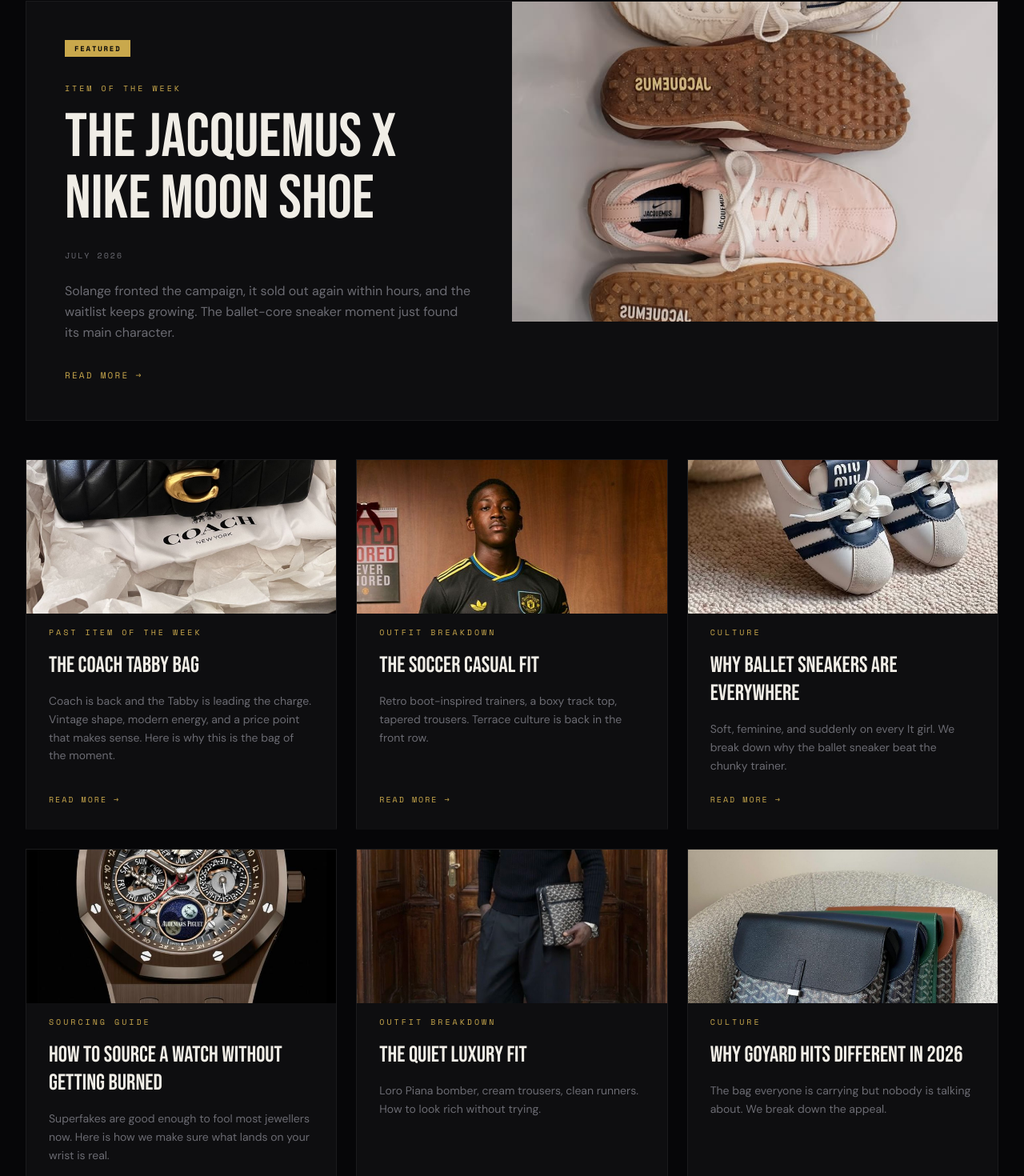
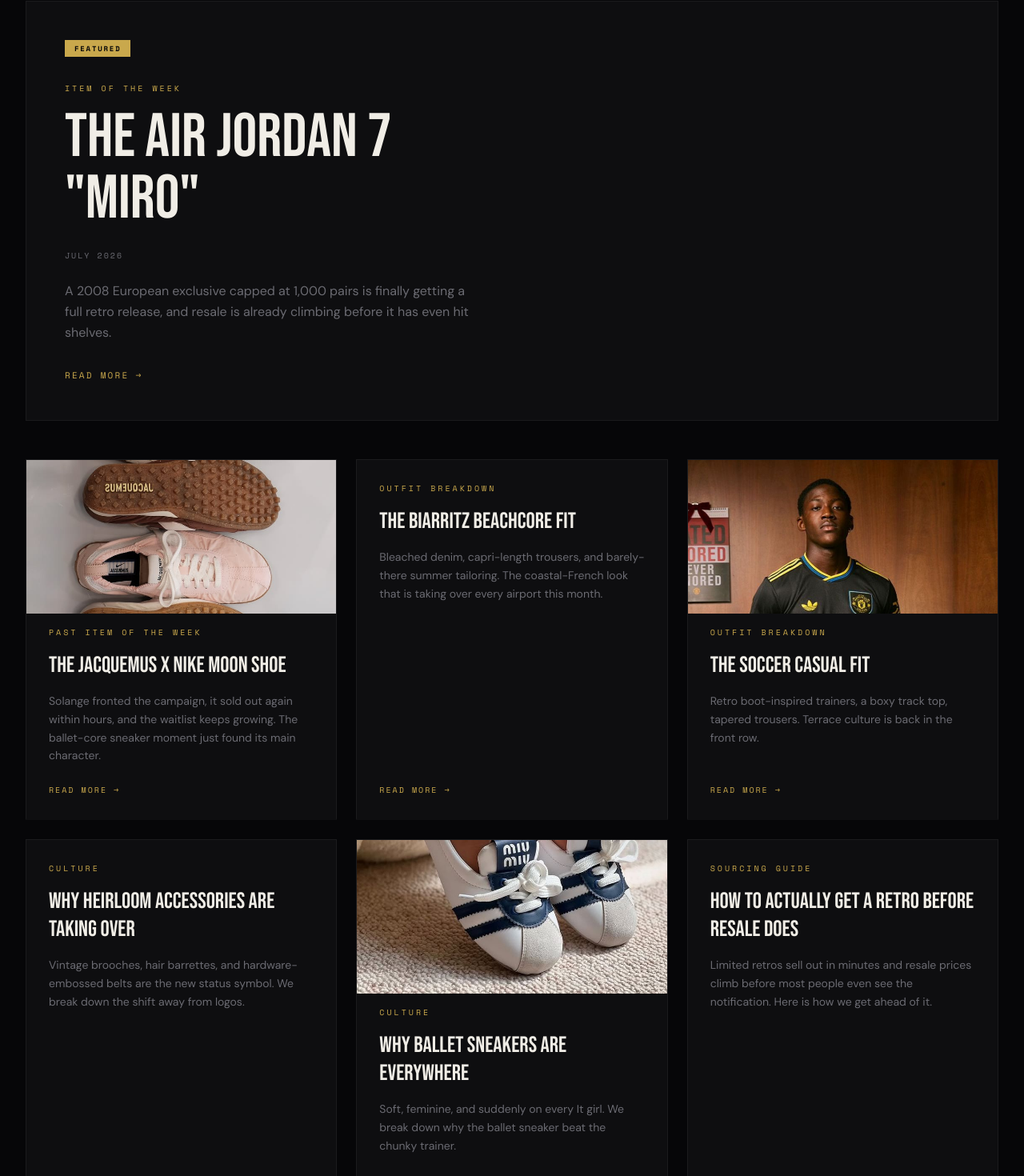
Before and after one commit to TS-Digital/my-sourceflow, a Next.js app in the folder the-shopper/: page /journal in a window 1280 px wide. Shown: the part 454-1924 px from the top of the page at 80% size. Built offline with nearby package versions, Linux system fonts and the light colour scheme; no server answers.

Commit message:
Weekly journal rotation: new Item of the Week + refresh Outfit Breakdown, Culture, Sourcing Guide

```diff
--- a/the-shopper/app/journal/posts.ts
+++ b/the-shopper/app/journal/posts.ts
@@ -15,37 +15,49 @@
 
 export const posts: Post[] = [
   {
+    slug: 'air-jordan-7-miro-item-of-the-week',
+    category: 'ITEM OF THE WEEK',
+    title: 'THE AIR JORDAN 7 "MIRO"',
+    date: 'July 2026',
+    featured: true,
+    excerpt:
+      'A 2008 European exclusive capped at 1,000 pairs is finally getting a full retro release, and resale is already climbing before it has even hit shelves.',
+    heroHeight: 'h-72 md:h-[600px]',
+    content: [
+      'The original Miro dropped in Europe only back in 2008, inspired by Michael Jordans 1992 Barcelona Olympic run and the vibrant, abstract print of Spanish artist Joan Miro. Only 1,000 pairs existed. It has been a cult grail ever since, fetching four figures on the resale market whenever a pair surfaces.',
+      'Now it is finally getting a proper wide retro. Same silhouette, same Miro-inspired colour explosion on the upper, more pairs in circulation, but early raffle numbers suggest demand is still going to blow past supply.',
+      'This is the AJ7 at its loudest. Where most retros this year lean toward muted, wearable colourways, the Miro print is unapologetic. It is a collectors shoe first and a daily wear second, which is exactly why it holds value the way it does.',
+      'We are tracking every raffle and regional restock for this one right now. Miss the release window and you are straight into resale at a serious markup. Drop a request and we get you in before general release closes.',
+    ],
+  },
+  {
     slug: 'jacquemus-nike-moon-shoe-item-of-the-week',
-    category: 'ITEM OF THE WEEK',
+    category: 'PAST ITEM OF THE WEEK',
     title: 'THE JACQUEMUS X NIKE MOON SHOE',
     date: 'July 2026',
-    featured: true,
     image: '/journal/jacquemus-nike-moon-shoe-item-of-the-week.jp.jpg',
     heroHeight: 'h-72 md:h-[600px]',
     excerpt:
       'Solange fronted the campaign, it sold out again within hours, and the waitlist keeps growing. The ballet-core sneaker moment just found its main character.',
     content: [
-      'Nike dug into the archive for this one. The original Moon Shoe was hand-made by Bill Bowerman for the 1972 Olympic trials — Jacquemus took that silhouette and gave it a ruched nylon upper, an elasticated back, and a Nike Grind outsole. Heritage meets ballet flat. It should not work. It works.',
-      'Three drops in, every colourway has sold out inside hours. Black, university red, white, and now brown, Sail, and pink for the summer run. Retail lists open and close before most people even see the notification.',
-      'This is the ballet sneaker trend at its peak — soft, feminine silhouettes replacing the chunky trainer era, but with enough Nike DNA to stay credible on both sides of the fashion-versus-sneakerhead divide. Celine and Miu Miu have their own versions circling the same energy; this is the one everyone is actually asking us for.',
+      'Nike dug into the archive for this one. The original Moon Shoe was hand-made by Bill Bowerman for the 1972 Olympic trials, Jacquemus took that silhouette and gave it a ruched nylon upper, an elasticated back, and a Nike Grind outsole. Heritage meets ballet flat. It should not work. It works.',
+      'Three drops in, every colourway has sold out inside hours. Black, university red, white, and now brown, sail, and pink for the summer run. Retail lists open and close before most people even see the notification.',
+      'This is the ballet sneaker trend at its peak, soft, feminine silhouettes replacing the chunky trainer era, but with enough Nike DNA to stay credible on both sides of the fashion-versus-sneakerhead divide. Celine and Miu Miu have their own versions circling the same energy; this is the one everyone is actually asking us for.',
       'We are tracking every restock across regions right now. Sizes go in minutes, resale is already inflated, and the next drop date is not public yet. Drop a request and we get you in before the general release.',
     ],
   },
   {
-    slug: 'coach-tabby-bag-item-of-the-week',
-    category: 'PAST ITEM OF THE WEEK',
-    title: 'THE COACH TABBY BAG',
-    date: 'June 2026',
-    image: '/journal/coach-tabby-bag-item-of-the-week.jpg',
-    imagePosition: 'object-bottom',
-    heroImagePosition: 'object-center',
+    slug: 'the-biarritz-beachcore-fit',
+    category: 'OUTFIT BREAKDOWN',
+    title: 'THE BIARRITZ BEACHCORE FIT',
+    date: 'July 2026',
     excerpt:
-      'Coach is back and the Tabby is leading the charge. Vintage shape, modern energy, and a price point that makes sense. Here is why this is the bag of the moment.',
+      'Bleached denim, capri-length trousers, and barely-there summer tailoring. The coastal-French look that is taking over every airport this month.',
     content: [
-      'Coach had the best glow-up in fashion. Slept on for years while European houses ran the noise. Then the Tabby happened and the whole thing flipped.',
-      'Soft structured leather, iconic C hardware, bold colours and metallic finishes. Looks expensive without screaming about it. That balance is rare at this price.',
-      'The silhouette is 70s but the energy is now. Strap drops at the right length, the turnlock closure is a proper old-money detail. TikTok caught on first — now the streets have too.',
-      'We are sourcing the Tabby in every colourway right now. Classic black, cherry red, limited seasonal drops. Drop a request and we handle the rest.',
+      'Biarritz beachcore is the summer 2026 trend everyone is quietly copying. Relaxed coastal glamour instead of the loud logo-driven resort wear of the last few years, capri-length trousers, bleached and washed denim, and tailoring so soft it barely reads as tailoring at all.',
+      'The build: wide-leg capri trousers or bleached denim, a loose linen or poplin shirt worn half-tucked, a woven espadrille or boat-inspired flat, and gold jewellery doing the only loud talking. Nothing oversized, nothing branded loud.',
+      'It works because it photographs expensive without trying. This is quiet luxury for warm weather, fabric and cut carrying the whole look instead of a logo. It travels well too, which is exactly why it is everywhere from the Riviera to the airport lounge right now.',
+      'We are sourcing capri-cut trousers, proper bleached denim, and the right espadrille every week right now, the good ones sell out of stock fast at the brands actually doing this trend well. Drop a request and we will put the fit together properly.',
     ],
   },
   {
@@ -59,10 +71,24 @@
     excerpt:
       'Retro boot-inspired trainers, a boxy track top, tapered trousers. Terrace culture is back in the front row.',
     content: [
-      'Soccer casual is not a costume. Done right it borrows the low-profile trainer, the boxy zip track top, and the tapered leg — and drops the shirt entirely. Vintage colourways over anything branded loud.',
+      'Soccer casual is not a costume. Done right it borrows the low-profile trainer, the boxy zip track top, and the tapered leg, and drops the shirt entirely. Vintage colourways over anything branded loud.',
       'The build: retro football-boot-inspired trainer in a muted colourway, a fitted zip track top layered over a plain tee, straight-leg trousers with a slight taper. Nothing oversized, nothing screaming a badge.',
       'The trainer does the talking. Low profile, suede or soft leather, a colourway that looks pulled from an old kit rather than a current one. This is the detail that separates the fit from fancy dress.',
       'We are sourcing the archive boot-inspired releases and the harder-to-find colourways every week. Drop a request and we will put the fit together properly.',
+    ],
+  },
+  {
+    slug: 'why-heirloom-accessories-are-taking-over',
+    category: 'CULTURE',
+    title: 'WHY HEIRLOOM ACCESSORIES ARE TAKING OVER',
+    date: 'July 2026',
+    excerpt:
+      'Vintage brooches, hair barrettes, and hardware-embossed belts are the new status symbol. We break down the shift away from logos.',
+    content: [
+      'Quiet luxury has moved into its next phase. For the last few years it meant no logos at all, just fabric and cut. Now the finishing touch is an accent piece with an heirloom feel: vintage brooches, hair barrettes, hardware-embossed belts, metallic buttons that look inherited rather than bought last season.',
+      'The appeal is the opposite of a logo bag. A logo says you can afford the brand. A worn-in brooch or an old-money hardware belt says the piece has history, real or implied, and that reads as more expensive than a monogram ever could.',
+      'This is harder to source than a mainline handbag. A lot of what people actually want here is vintage or archive, one-off pieces rather than something sitting on a shelf at every boutique in the same city. That means real hunting, not just checking a website.',
+      'We are sourcing vintage and archive accessory pieces every week right now, brooches, barrettes, belts with the right hardware. Drop a request with what you are picturing and we will go find it.',
     ],
   },
   {
@@ -78,7 +104,24 @@
       'For a decade the loudest trainer won. Chunky soles, exaggerated proportions, dad-shoe energy dressed up as fashion. That cycle is ending, and the ballet sneaker is what replaced it.',
       'Celine started the runway version, Miu Miu pushed it further with the Plume, and Nike and Jacquemus turned it into a genuine sellout. Soft uppers, ribbon-like laces, a silhouette borrowed straight from the studio rather than the court.',
       'It works because it is the opposite of everything the last era stood for. Quiet instead of loud, feminine instead of technical, and it pairs with tailoring as easily as it pairs with denim. Maximalist silver trainers are having their own moment alongside it, but the ballet shoe is the one crossing into everyday wear.',
-      'We are sourcing across the ballet-sneaker field right now — Celine, Miu Miu, and the Jacquemus x Nike drops. Drop a request and we will find your size before the restock disappears.',
+      'We are sourcing across the ballet-sneaker field right now, Celine, Miu Miu, and the Jacquemus x Nike drops. Drop a request and we will find your size before the restock disappears.',
+    ],
+  },
+  {
+    slug: 'how-to-actually-get-a-retro-before-resale-does',
+    category: 'SOURCING GUIDE',
+    title: 'HOW TO ACTUALLY GET A RETRO BEFORE RESALE DOES',
+    date: 'July 2026',
+    heroHeight: 'h-72 md:h-[600px]',
+    excerpt:
+      'Limited retros sell out in minutes and resale prices climb before most people even see the notification. Here is how we get ahead of it.',
+    content: [
+      'A hyped retro like this weeks AJ7 Miro moves in minutes. Bots and resellers move faster than a regular buyer clicking refresh, which is why so many people end up paying resale for something that had a retail price a few hours earlier.',
+      'Step one: know the entry system for each retailer before drop day, not on it. Some are true raffles where speed does not matter, some are first-come, and treating a raffle like a race or a race like a raffle is how people lose both.',
+      'Step two: accounts, saved payment, and shipping details ready in advance. Most losses at drop time come from being unprepared, not from being too slow.',
+      'Step three: spread entries across regions and retailers rather than betting everything on one raffle. A single-region approach caps your odds long before the shoe even releases.',
+      'Step four: verify immediately after a win or purchase. Superfakes flood the resale market within hours of every hyped drop, and a retail win is not automatically a safe one if it changes hands after the fact.',
+      'We run this process for every hyped drop so our clients do not have to guess. Drop a request and we handle the entries and the verification.',
     ],
   },
   {
@@ -91,56 +134,11 @@
     excerpt:
       'Superfakes are good enough to fool most jewellers now. Here is how we make sure what lands on your wrist is real.',
     content: [
-      'Watches are a different level of risk to a bag or a pair of trainers. The counterfeit game has gotten scary good — superfakes now run genuine movements and pass a magnet test and a loupe check. A quick glance is not authentication, it is a guess.',
-      'Step one: papers, box, and service history. A full set matters for resale and for proving the piece is what it claims to be, but papers can be faked too — so the serial number gets cross-checked against the manufacturer, not just read off the case back.',
-      'Step two: know your source. Authorized dealers control allocation and waitlists on the pieces everyone wants, which pushes real demand onto the grey market. Grey market is fine when the dealer is established and reputable — it is the random marketplace listing with "no returns, cash only" that gets people burned.',
-      'Step three: independent verification before money moves, every time. Not the seller\'s watchmaker — an independent one who opens the case back and checks the movement itself. On anything four figures and up, this step is non-negotiable.',
-      'Same principle as everything else we source: know the category cold, verify before committing, and take the risk off the client\'s hands. Drop a request and we will run the whole process for you.',
-    ],
-  },
-  {
-    slug: 'the-quiet-luxury-fit',
-    category: 'OUTFIT BREAKDOWN',
-    title: 'THE QUIET LUXURY FIT',
-    date: 'June 2026',
-    image: '/journal/the-quiet-luxury-fit.jpg',
-    excerpt:
-      'Loro Piana bomber, cream trousers, clean runners. How to look rich without trying.',
-    content: [
-      'Quiet luxury is simple. Look expensive without announcing it. No logos, no prints — just quality fabric and a palette that stays in the cream, camel, and navy zone.',
-      'The build: Loro Piana Storm System bomber in camel, off-white straight-leg trousers, clean white leather runners. Nothing on the outside tells you the price. The people who know, know.',
-      'Fit and fabric are everything here. Trousers should hit with a clean break at the ankle, footwear low-profile and simple. The shoe should be the last thing anyone notices.',
-      'We source Loro Piana, Brunello Cucinelli, and the runners that tie this kind of fit together every week. Drop us a request and we will build it out properly.',
-    ],
-  },
-  {
-    slug: 'why-goyard-hits-different-in-2026',
-    category: 'CULTURE',
-    title: 'WHY GOYARD HITS DIFFERENT IN 2026',
-    date: 'June 2026',
-    image: '/journal/why-goyard-hits-different.jpg',
-    excerpt:
-      'The bag everyone is carrying but nobody is talking about. We break down the appeal.',
-    content: [
-      'Goyard does not advertise. No runway shows, no gifting strategy, no paid placements. Been doing the same thing since 1853 — in a world full of noise, silence is the flex.',
-      'The St Louis tote is for people who are done proving themselves. Coated canvas, near indestructible, made by hand in Paris — the design has not changed in decades. You are paying for permanence.',
-      'The current wave is generational. Younger buyers are moving away from pieces that broadcast and toward things that whisper. The Chevron print is only recognisable if you are already in the conversation.',
-      'We are sourcing Goyard regularly — Saint Louis, Anjou, Artois. Boutique waitlists are long and the secondary market is patchy. Want a specific colourway without the runaround, we handle it properly.',
-    ],
-  },
-  {
-    slug: 'how-to-cop-heat-without-getting-played',
-    category: 'SOURCING GUIDE',
-    title: 'HOW TO COP HEAT WITHOUT GETTING PLAYED',
-    date: 'June 2026',
-    image: '/journal/how-to-cop-heat.jpg',
-    excerpt:
-      'Reseller market is full of games. Here is how we navigate it for our clients every day.',
-    content: [
-      'The reseller market is a minefield. Fakes, inflated prices, sellers who ghost after payment, items that arrive in worse shape than described. If you have been in this space, you have taken an L somewhere.',
-      'First rule: not buying direct means proper authentication. Not a quick glance at the box — a specialist who knows that category inside out. Generic auth misses things. Trained eyes do not.',
-      'Second rule: know your platforms. Some marketplaces are better regulated, some seller profiles are worth reading closely — transaction history, dispute record, response rate. Most people do not have time for this, which is exactly why concierge sourcing exists.',
-      'Every piece we source goes through verification before we confirm. We know which sellers we trust and which we avoid. We have done the work so our clients do not have to take the risk.',
+      'Watches are a different level of risk to a bag or a pair of trainers. The counterfeit game has gotten scary good, superfakes now run genuine movements and pass a magnet test and a loupe check. A quick glance is not authentication, it is a guess.',
+      'Step one: papers, box, and service history. A full set matters for resale and for proving the piece is what it claims to be, but papers can be faked too, so the serial number gets cross-checked against the manufacturer, not just read off the case back.',
+      'Step two: know your source. Authorized dealers control allocation and waitlists on the pieces everyone wants, which pushes real demand onto the grey market. Grey market is fine when the dealer is established and reputable, it is the random marketplace listing with no returns, cash only that gets people burned.',
+      'Step three: independent verification before money moves, every time. Not the sellers watchmaker, an independent one who opens the case back and checks the movement itself. On anything four figures and up, this step is non-negotiable.',
+      'Same principle as everything else we source: know the category cold, verify before committing, and take the risk off the clients hands. Drop a request and we will run the whole process for you.',
     ],
   },
 ]
```
